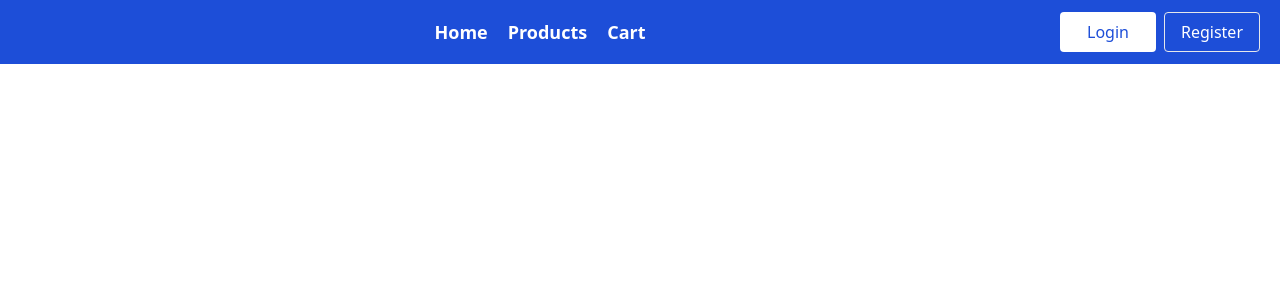
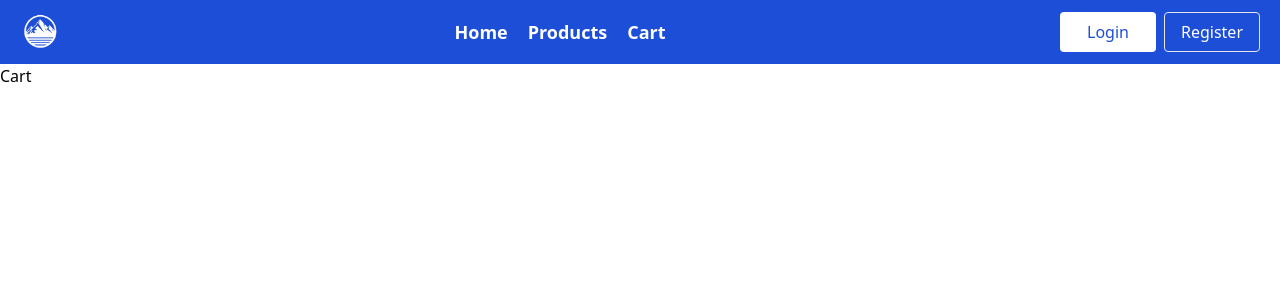
Before and after one commit to alvaroem17/proyect-vue-eccom, a Vue app: page /cart in a window 1280 px wide. Shown: the top 300 px of the page. Built offline with nearby package versions, Linux system fonts and the light colour scheme.

Commit message:
add cart component

```diff
--- a/src/components/NavBar.vue
+++ b/src/components/NavBar.vue
@@ -2,7 +2,7 @@
   <div
     class="bg-blue-700 text-white h-16 sticky top-0 flex justify-between items-center pl-5 pr-5 shadow-black"
   >
-    <img src="" />
+    <img src="./../assets/_41593672-ba37-41a7-bf1d-71a34ae6f52c-removebg-preview.png" class="h-10"/>
     <nav>
       <ul class="flex gap-5 justify-between">
         <li
--- a/src/router/index.js
+++ b/src/router/index.js
@@ -6,12 +6,18 @@ const router = createRouter({
     {
       path: "/",
       name: "home",
+      alias: "/home",
       component: () => import("../views/Home.vue"),
     },
     {
       path: "/products",
       name: "products",
       component: () => import("../views/Products.vue"),
+    },
+    {
+      path: "/cart",
+      name: "cart",
+      component: () => import("../views/Cart.vue"),
     }
   ]
 })
--- /dev/null
+++ b/src/views/Cart.vue
@@ -0,0 +1,7 @@
+<template>
+  <div>Cart</div>
+</template>
+
+<script setup></script>
+
+<style lang="scss" scoped></style>
```
Also changed, not shown: src/assets/_41593672-ba37-41a7-bf1d-71a34ae6f52c-removebg-preview.png (added).
